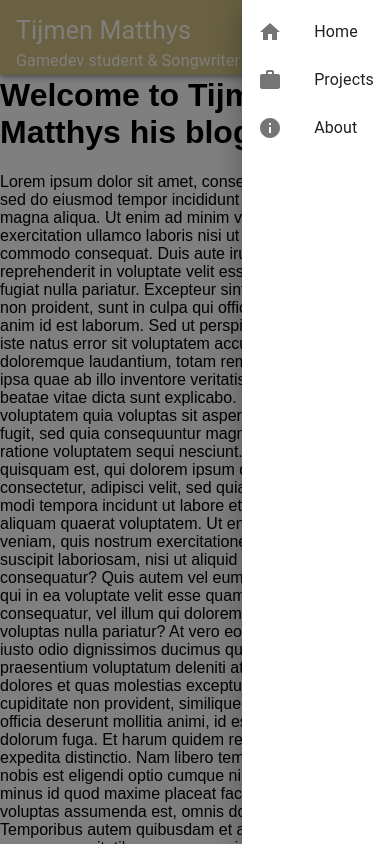
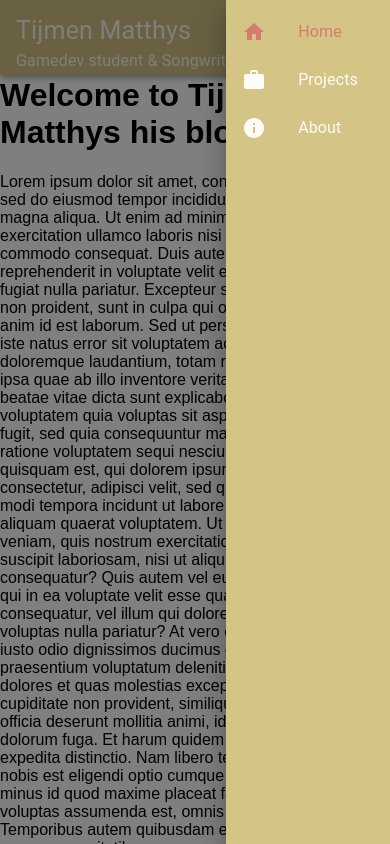
Before and after one commit to brmatthy/blog, a React (Create React App) app in the folder web/: page / in a window 390 px wide. Both pictures are taken after a click on the button 370 px from the left and 20 px from the top of the page. Shown: the top 844 px of the page. Built offline with nearby package versions, Linux system fonts and the light colour scheme.

Commit message:
Navbar: moblie styling

```diff
--- a/web/src/components/NavBar.js
+++ b/web/src/components/NavBar.js
@@ -3,7 +3,6 @@ import {AppBar, Drawer, Grid, List, ListItem, ListItemIcon, ListItemText, Slide,
 import {Link, useLocation} from "react-router-dom";
 import HomeIcon from '@mui/icons-material/Home';
 import MenuIcon from '@mui/icons-material/Menu';
-import CloseIcon from '@mui/icons-material/Close';
 import InfoIcon from '@mui/icons-material/Info';
 import WorkIcon from '@mui/icons-material/Work';
 import IconButton from '@mui/material/IconButton';
@@ -22,8 +21,6 @@ function HideOnScroll(props) {
 }
 
 function LinkTab(props) {
-    const children = props.children
-
     return (
         <Tab
             component={Link}
@@ -39,7 +36,7 @@ function LinkTab(props) {
 
 function DesktopTabs(){
     return(
-        <Tabs value={location.pathname} textColor='secondary' indicatorColor='secondary'>
+        <Tabs value={useLocation().pathname} textColor='secondary' indicatorColor='secondary'>
             <LinkTab
                 label="Home"
                 value="/"
@@ -66,24 +63,33 @@ function DesktopTabs(){
 }
 
 function MoblieNav({icon, name, to, onClick}){
+    const selected = useLocation().pathname === to;
     return(
             <ListItem
                 component={Link}
                 to={to}
-                sx={{color:'inherit', textDecoration:'inherit'}}
                 onClick={onClick}
+                sx={{ mr:2 }}
             >
-                <ListItemIcon>
+                <ListItemIcon
+                    sx={{
+                        color: selected ? 'secondary.main' : 'primary.contrastText'
+                    }}
+                >
                     {icon}
                 </ListItemIcon>
-                <ListItemText primary={name}/>
+                <ListItemText
+                    primary={name}
+                    sx={{
+                        color: selected ? 'secondary.main' : 'primary.contrastText'
+                    }}
+                />
             </ListItem>
         );
 
 }
 
 function NavBar(){
-    const location = useLocation();
     const mobileBreak = useMediaQuery('(max-width:600px)');
     const [open, setOpen] = React.useState(false);
 
@@ -92,12 +98,10 @@ function NavBar(){
         setOpen(!open);
     };
 
-
     return(
         <HideOnScroll>
             <AppBar>
                 <Grid container >
-
                     <Grid
                         item
                         xs
@@ -132,6 +136,11 @@ function NavBar(){
                     anchor='right'
                     open={open}
                     onClose={toggleDrawer}
+                    PaperProps={{
+                        sx:{
+                            backgroundColor:'primary.main'
+                        }
+                    }}
                 >
                     <List>
                         <MoblieNav
@@ -156,9 +165,7 @@ function NavBar(){
                     </List>
                 </Drawer>
             </AppBar>
-
         </HideOnScroll>
-
     );
 
 }
```
